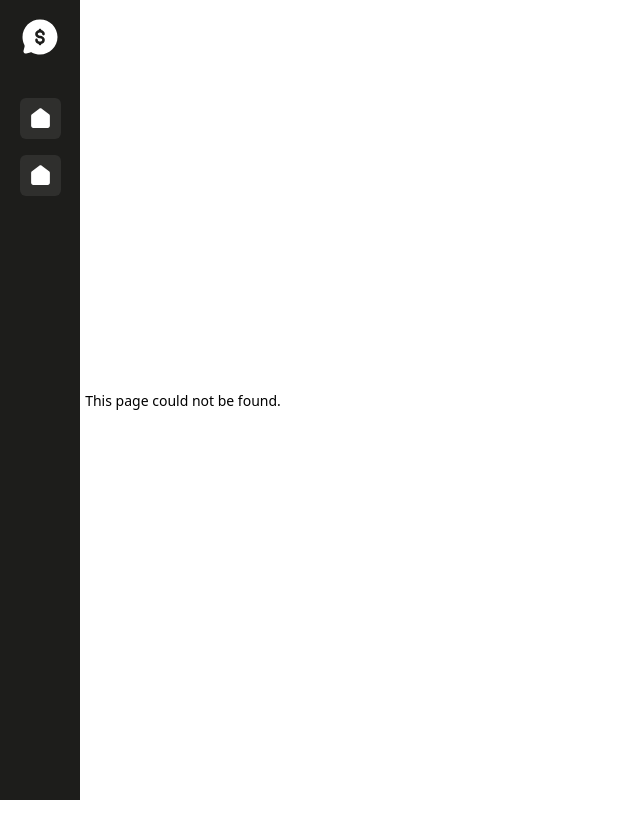
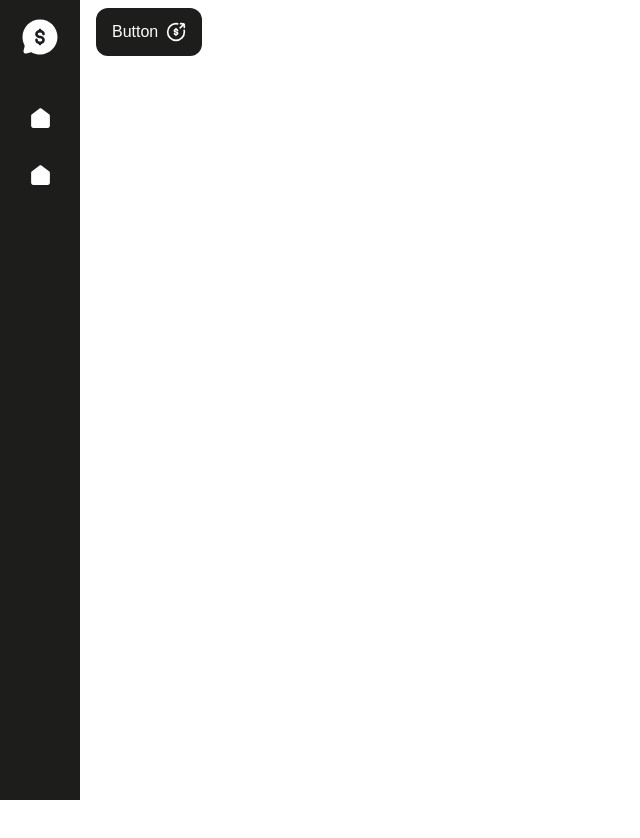
Before and after one commit to Benjamin-buck/expenseio, a Next.js app: page /components in a window 1280 px wide. Before the commit this address had no page. Shown: the top 838 px of the page, without its empty margins (0-640 px from the left). Built offline with nearby package versions, Linux system fonts and the light colour scheme.

Commit message:
Build reusable button component #84945397
#84945397

```diff
--- /dev/null
+++ b/app/(internal)/components/page.tsx
@@ -0,0 +1,12 @@
+import Button from "@/components/Button";
+import React from "react";
+
+const Components = () => {
+  return (
+    <div>
+      <Button label="Button" disabled={false} icon="/money-icon.svg" />
+    </div>
+  );
+};
+
+export default Components;
--- a/app/globals.css
+++ b/app/globals.css
@@ -7,12 +7,12 @@
   --foreground: #171717;
 }
 
-@media (prefers-color-scheme: dark) {
+/* @media (prefers-color-scheme: dark) {
   :root {
     --background: #0a0a0a;
     --foreground: #ededed;
   }
-}
+} */
 
 body {
   color: var(--foreground);
@@ -24,4 +24,13 @@ body {
   .text-balance {
     text-wrap: balance;
   }
+
+  /* Button Styles */
+  .button_primary {
+    @apply bg-black text-white hover:bg-gray-600;
+  }
+
+  .button_disabled {
+    @apply bg-gray-300 text-gray-500;
+  }
 }
--- a/app/layout.tsx
+++ b/app/layout.tsx
@@ -29,7 +29,7 @@ export default function RootLayout({
         className={`${inter.variable}  ${instrumentSans.variable} flex h-[2000px] sticky`}
       >
         <VerticalNavbar />
-        <main className="">{children}</main>
+        <main className="ml-[6rem]">{children}</main>
       </body>
     </html>
   );
--- /dev/null
+++ b/components/Button.tsx
@@ -0,0 +1,28 @@
+"use client";
+import Image from "next/image";
+import React from "react";
+
+interface Props {
+  label: string;
+  onClick?: () => void;
+  variant?: string;
+  disabled?: boolean;
+  icon?: string;
+}
+const Button = ({ label, variant, disabled, icon }: Props) => {
+  return (
+    <button
+      disabled={disabled}
+      className={`
+       ${variant === "black" && "button_primary"}
+       ${disabled && "button_disabled"}
+        flex gap-2 items-center px-4 bg-black text-white py-3 rounded-xl my-2
+        `}
+    >
+      {label}
+      {icon && <Image src={icon!} width={20} height={20} alt="button icon" />}
+    </button>
+  );
+};
+
+export default Button;
--- a/tailwind.config.ts
+++ b/tailwind.config.ts
@@ -14,7 +14,6 @@ const config: Config = {
         black: "#1D1D1B",
         credit: "#C12D30",
         debit: "#2DC137",
-        gray: "#2F2F2D",
       },
       fontFamily: {
         inter: ["var(--font-inter)"],
```
Also changed, not shown: public/money-icon.svg (added).
